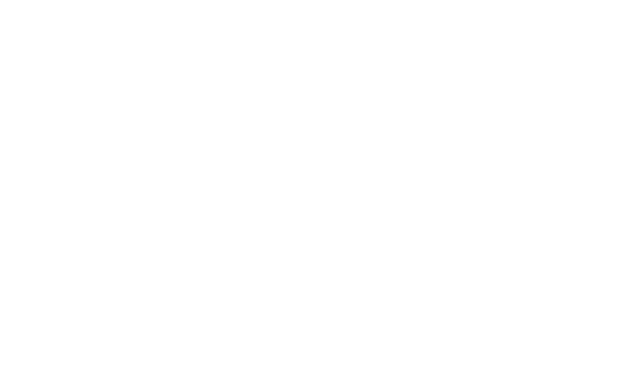
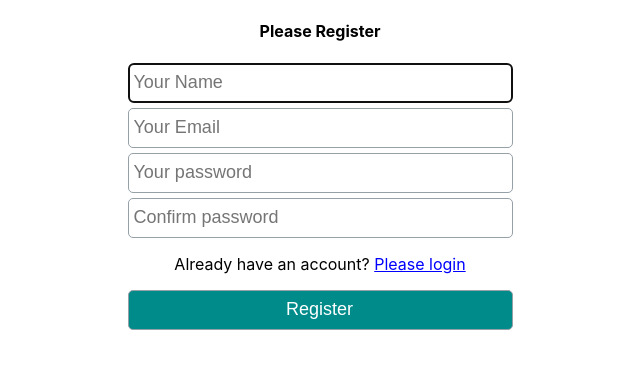
Before and after one commit to Omaralabdullah051/simple-todo-app, a React (Create React App) app: page /register in a window 1280 px wide. Before the commit this address had no page. Shown: the top 368 px of the page, without its empty margins (320-960 px from the left). Built offline with nearby package versions, Linux system fonts and the light colour scheme.

Commit message:
register page added

```diff
--- a/package.json
+++ b/package.json
@@ -13,6 +13,7 @@
     "firebase": "^9.8.1",
     "react": "^18.1.0",
     "react-dom": "^18.1.0",
+    "react-firebase-hooks": "^5.0.3",
     "react-router-dom": "^6.3.0",
     "react-scripts": "5.0.1",
     "typescript": "^4.6.4",
--- a/src/App.tsx
+++ b/src/App.tsx
@@ -1,5 +1,6 @@
 import { Route, Routes } from 'react-router-dom';
 import './App.css';
+import { Register } from './Pages/Authentication/Register';
 import { Home } from './Pages/Home/Home';
 
 function App() {
@@ -8,6 +9,7 @@
      <Routes>
         <Route path="/" element={<Home/>}/>
         <Route path="/home" element={<Home/>}/>
+        <Route path="/register" element={<Register/>}/>
      </Routes>
     </div>
   );
--- /dev/null
+++ b/src/Pages/Authentication/Register.tsx
@@ -0,0 +1,104 @@
+import { useEffect, useRef, useState } from "react";
+import { useCreateUserWithEmailAndPassword, useUpdateProfile } from 'react-firebase-hooks/auth';
+import { Link, useNavigate } from "react-router-dom";
+import auth from "../../firebase.init";
+import '../../Styles/Styles.css';
+
+export const Register = () => {
+    const [createUserWithEmailAndPassword, user, , hookError,] = useCreateUserWithEmailAndPassword(auth);
+    const [updateProfile] = useUpdateProfile(auth);
+    const nameRef = useRef<HTMLInputElement>(null!);
+    const navigate = useNavigate();
+
+    const [userInfo, setUserInfo] = useState({
+        name: '',
+        email: '',
+        password: '',
+        confirmPassword: '',
+        imgUrl: ''
+    });
+
+    const [errors, setErrors] = useState({
+        emailError: '',
+        passwordError: '',
+        confirmPasswordError: ''
+    });
+
+    const handleNameInput = (e: React.ChangeEvent<HTMLInputElement>) => {
+        setUserInfo({ ...userInfo, name: e.target.value });
+    };
+
+    const handleEmailInput = (e:  React.ChangeEvent<HTMLInputElement>) => {
+        const validEmail = /^\S+@\S+\.\S+$/.test(e.target.value);
+        if (validEmail) {
+            setUserInfo({ ...userInfo, email: e.target.value });
+            setErrors({ ...errors, emailError: '' });
+        }
+        else {
+            setUserInfo({ ...userInfo, email: '' });
+            setErrors({ ...errors, emailError: 'Please Provide a valid Email' });
+        }
+    };
+
+    const handlePasswordInput = (e: React.ChangeEvent<HTMLInputElement>) => {
+        const strongPassword = /((?=.*\d)(?=.*[a-z])(?=.*[A-Z])(?=.*[\W]).{6,20})/.test(e.target.value);
+        if (strongPassword) {
+            setUserInfo({ ...userInfo, password: e.target.value });
+            setErrors({ ...errors, passwordError: '' });
+        }
+        else {
+            setUserInfo({ ...userInfo, password: '' });
+            setErrors({ ...errors, passwordError: 'Your password must contain at least one digit, lowercase, special character and min 8 characters and max 20 characters' });
+        }
+    };
+
+    const handleConfirmPasswordInput = (e: React.ChangeEvent<HTMLInputElement>) => {
+        if (userInfo.password === e.target.value) {
+            setUserInfo({ ...userInfo, confirmPassword: e.target.value });
+            setErrors({ ...errors, confirmPasswordError: '' });
+        }
+        else {
+            setUserInfo({ ...userInfo, confirmPassword: '' });
+            setErrors({ ...errors, confirmPasswordError: "Your two passwords doesn't matched" });
+        }
+    };
+
+    const handleOnSubmit = async (e: React.FormEvent<HTMLFormElement>) => {
+        e.preventDefault();
+        if (userInfo.confirmPassword) {
+            await createUserWithEmailAndPassword(userInfo.email, userInfo.password);
+            await updateProfile({ displayName: userInfo.name, photoURL: userInfo.imgUrl });
+        }
+    };
+
+    useEffect(() => {
+        nameRef.current.focus();
+    }, []);
+
+    useEffect(() => {
+        if(user){
+            navigate('/');
+        }
+    },[]);
+
+
+    return (
+        <div>
+            <div>
+                <form className="input-group" onSubmit={handleOnSubmit}>
+                    <h4>Please Register</h4>
+                    <input className="first-input" onChange={handleNameInput} ref={nameRef} type="text" name="userName" id="userName" placeholder='Your Name' autoComplete='off' required />
+                    <input onChange={handleEmailInput} type="email" name="userEmail" id="userEmail" placeholder='Your Email' autoComplete='off' required />
+                    <p className="error">{errors?.emailError}</p>
+                    <input onChange={handlePasswordInput} type="password" name="password" id="password" placeholder='Your password' autoComplete='off' required />
+                    <p id="password-error" className="error">{errors?.passwordError}</p>
+                    <input onChange={handleConfirmPasswordInput} type="password" name="confirmPassword" id="confirmPassword" placeholder='Confirm password' autoComplete='off' required />
+                    <p className="error">{errors?.confirmPasswordError}</p>
+                    <p className="error">{hookError && hookError.message}</p>
+                    <p>Already have an account? <Link className="login" to="login">Please login</Link></p>
+                    <input className="form-submit" type="submit" value="Register" />
+                </form>
+            </div>
+        </div>
+    );
+};
--- /dev/null
+++ b/src/Styles/Styles.css
@@ -0,0 +1,37 @@
+.input-group input {
+    width: 385px;
+    height: 40px;
+    border: 1px solid #95A0A7;
+    box-sizing: border-box;
+    border-radius: 5px;
+    font-size: 18px;
+    padding-left: 5px;
+    display: block;
+    margin: 5px auto;
+}
+
+.first-input{
+    margin-bottom: 10px;
+}
+
+.form-submit {
+    background-color: darkcyan;
+    border-radius: 5px;
+    color: white;
+    border: none;
+    font-size: 20px;
+    cursor: pointer;
+}
+
+.login{
+    color: blue;
+}
+
+.error{
+    color: red;
+    margin: 0 auto;
+}
+
+#password-error{
+    font-size: 10px;
+}
--- /dev/null
+++ b/src/firebase.init.ts
@@ -0,0 +1,22 @@
+// Import the functions you need from the SDKs you need
+import { initializeApp } from "firebase/app";
+import {getAuth} from "firebase/auth";
+// TODO: Add SDKs for Firebase products that you want to use
+// https://firebase.google.com/docs/web/setup#available-libraries
+
+// Your web app's Firebase configuration
+const firebaseConfig = {
+  apiKey: process.env.REACT_APP_apiKey,
+  authDomain: process.env.REACT_APP_authDomain,
+  projectId: process.env.REACT_APP_projectId,
+  storageBucket: process.env.REACT_APP_storageBucket,
+  messagingSenderId: process.env.REACT_APP_messagingSenderId,
+  appId: process.env.REACT_APP_appId,
+};
+
+// Initialize Firebase
+const app = initializeApp(firebaseConfig);
+
+const auth = getAuth(app);
+
+export default auth;
```
Also changed, not shown: 1 other file (tests, documents, lock files or other folders).
